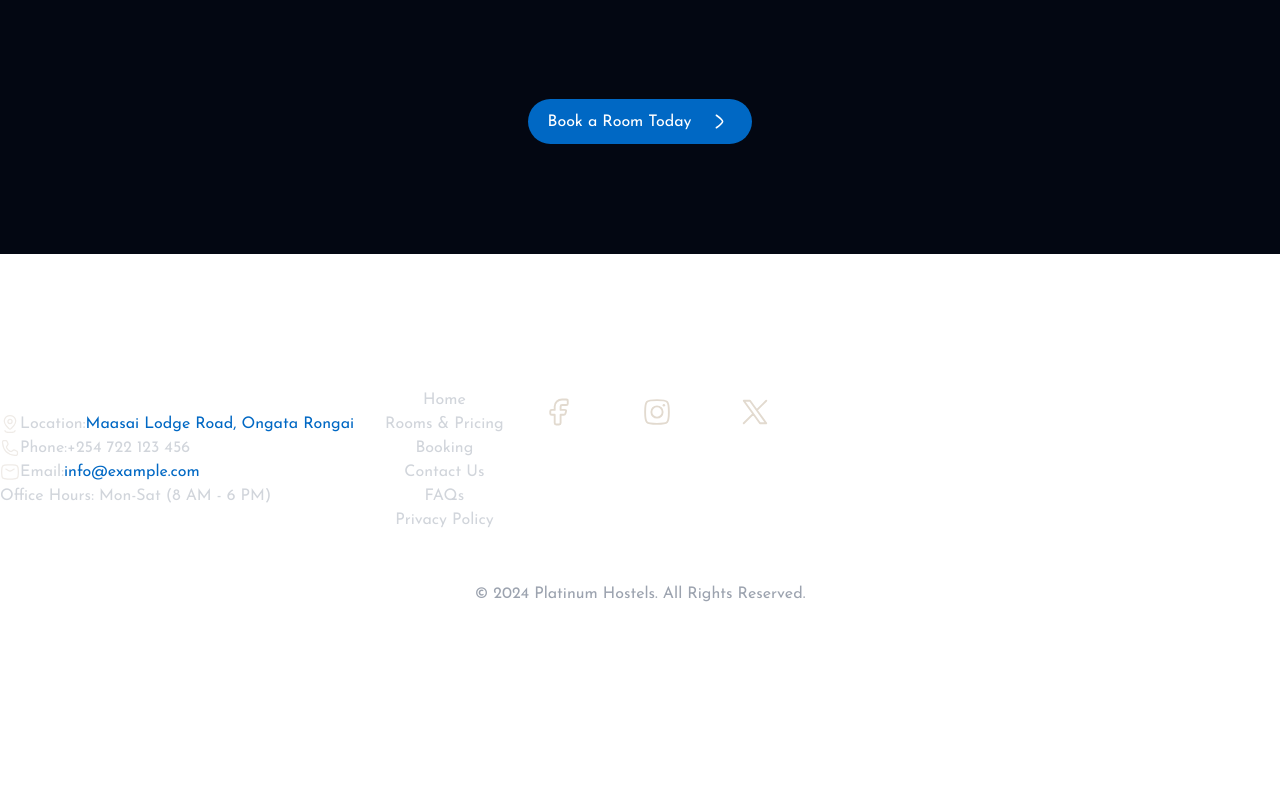
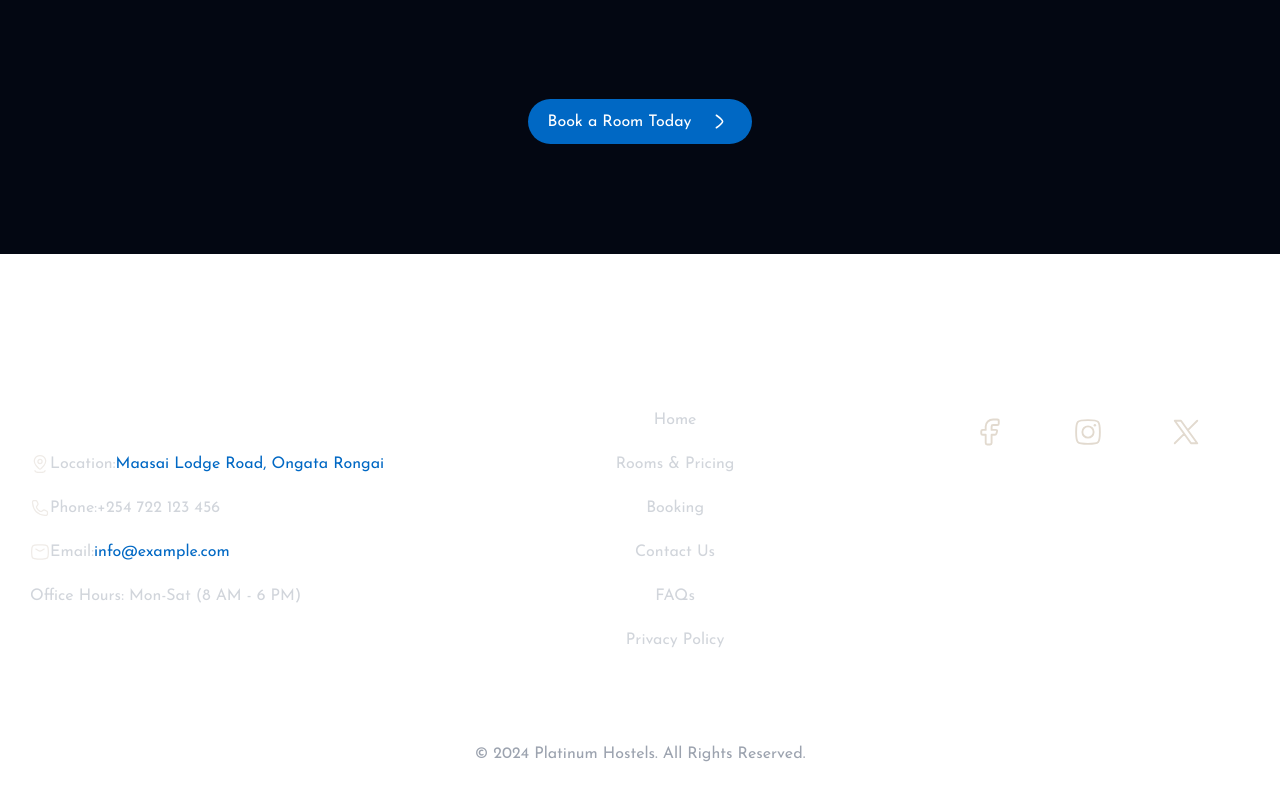
Before and after one commit to Muhol/Platinums-Hostels, a Next.js app: page / in a window 1280 px wide. Shown: the part 3822-4622 px from the top of the page. Before the commit the page ends 4488 px from the top, so only its background shows below. Built offline with nearby package versions, Linux system fonts and the light colour scheme; a web font is replaced by a local one.

Commit message:
few changes

```diff
--- a/src/components/Footer.tsx
+++ b/src/components/Footer.tsx
@@ -6,9 +6,9 @@ import React from 'react'
 
 function Footer() {
   return (
-    <div className='w-screen py-[60px] flex flex-col bg-gradient-to-br from-dark_green to-light_green text-white items-center gap-[40] '>
+    <div className='w-screen py-[60px] flex flex-col bg-gradient-to-br from-dark_green to-light_green text-white items-center gap-[40px] '>
         <div className="max-w-[1400px] w-full flex flex-col md:flex-row gap-[30px] ">
-            <div className=" py-[50px]  flex flex-col justify-center gap-[20]  px-[30]">
+            <div className=" py-[50px]  flex flex-col justify-center gap-[20px]  px-[30px]">
                 <h1>Contact Us</h1>
                 <p className='flex gap-[20] text-gray-300' > <Image src={"/icons/location-light.svg"} alt='' height={20} width={20}/> <span className='hidden md:block' > Location:</span> <a className='text-blue hover:text-orange-300' href="https://www.google.com/maps/place/KWOSHCOM/@-1.3921042,36.7711031,20.05z/data=!4m6!3m5!1s0x182f05004976207b:0x1933d8d75b758f57!8m2!3d-1.3921715!4d36.7710521!16s%2Fg%2F11wb1dtjcn!5m1!1e1?entry=ttu&g_ep=EgoyMDI1MDIxNy4wIKXMDSoASAFQAw%3D%3D">  Maasai Lodge Road, Ongata Rongai</a> </p>
                 <p className='flex gap-[20] text-gray-300' ><Image src={"/icons/call-light.svg"} alt='' height={20} width={20}/><span className='hidden md:block' > Phone: </span>+254 722 123 456</p>
@@ -18,9 +18,9 @@ function Footer() {
                 </p>
                 <p className='text-gray-300' >Office Hours: Mon-Sat (8 AM - 6 PM)</p>
             </div>
-            <div className=" py-[50px] flex flex-col items-conter justify-center gap-[20] border-y md:border-y-0 md:border-x border-white px-[30]">
+            <div className=" py-[50px] flex flex-col items-conter justify-center gap-[20px] border-y md:border-y-0 md:border-x border-white px-[30px]">
                 <h1 className='place-self-center' >Quick Links</h1>
-                <ul className='flex flex-col md:items-center gap-[20] md:min-w-[400]' >
+                <ul className='flex flex-col md:items-center gap-[20px] md:min-w-[400px]' >
                     <li><Link className=' text-gray-300 hover:text-orange-300' href="/">Home</Link></li>
                     <li><Link className=' text-gray-300 hover:text-orange-300' href="/Rooms&Pricing">Rooms & Pricing</Link></li>
                     <li><Link className=' text-gray-300 hover:text-orange-300' href="/Booking">Booking</Link></li>
@@ -29,9 +29,9 @@ function Footer() {
                     <li><Link className=' text-gray-300 hover:text-orange-300' href="/privacy-policy">Privacy Policy</Link></li>
                 </ul>
             </div>
-            <div className=" py-[50px]  flex flex-col gap-[20]  px-[30]">
+            <div className=" py-[50px]  flex flex-col gap-[20px]  px-[30px]">
                 <h1>Follow Us</h1>
-                <div className="flex gap-[20] md:gap-[50px] ">
+                <div className="flex gap-[20px] md:gap-[50px] ">
                     <a href="#" className='border md:border-none hover:bg-blue transition-colors duration-300 p-[9px] rounded-3xl md:rounded-2xl ' ><Image src={"/icons/facebook-light.svg"} alt='' height={30} width={30}/></a>
                     <a href="#" className='border md:border-none hover:bg-blue transition-colors duration-300 p-[9px] rounded-3xl md:rounded-2xl ' ><Image src={"/icons/instagram-light.svg"} alt='' height={30} width={30}/></a>
                     <a href="#" className='border md:border-none hover:bg-blue transition-colors duration-300 p-[9px] rounded-3xl md:rounded-2xl ' ><Image src={"/icons/twitter-light.svg"} alt='' height={30} width={30}/></a>
```
